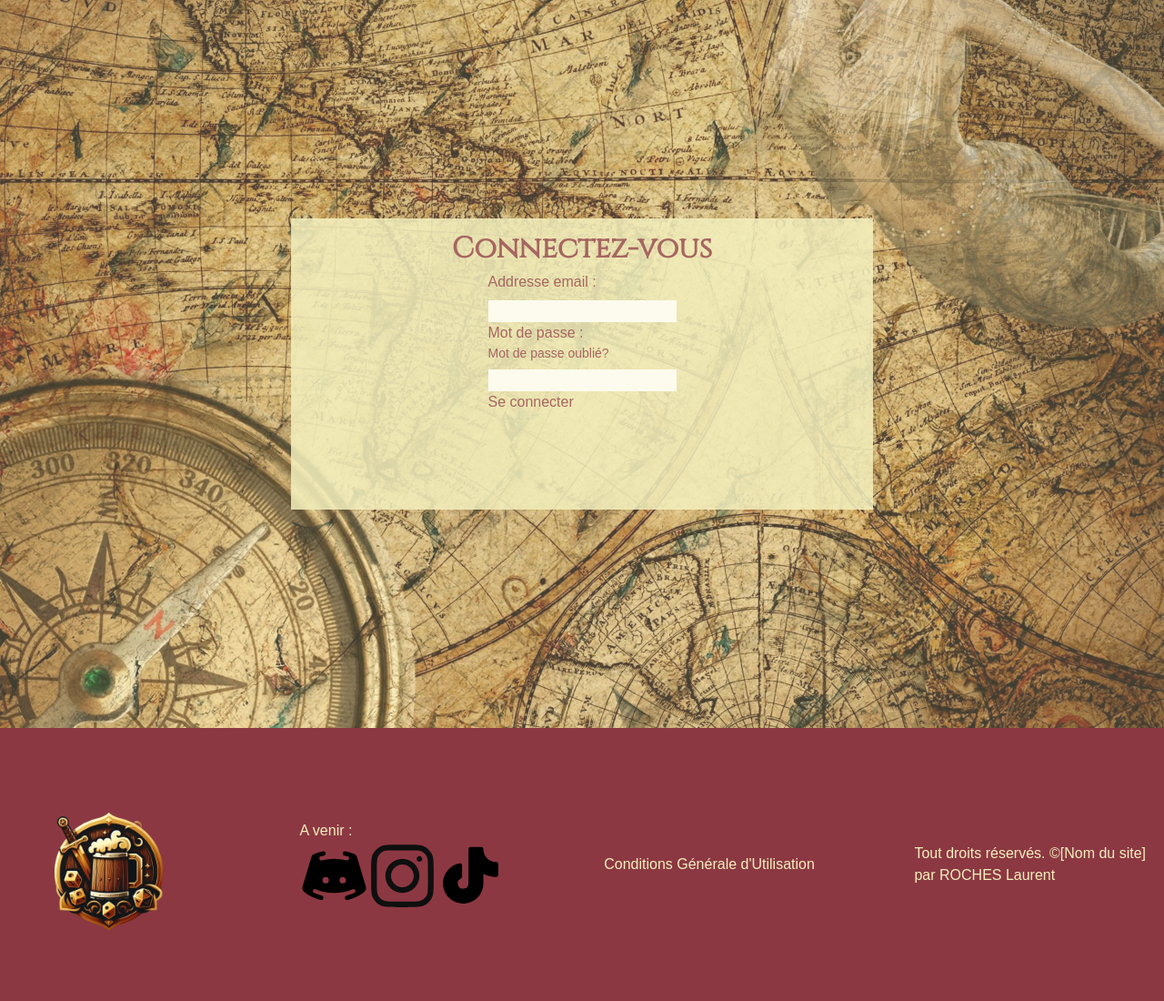
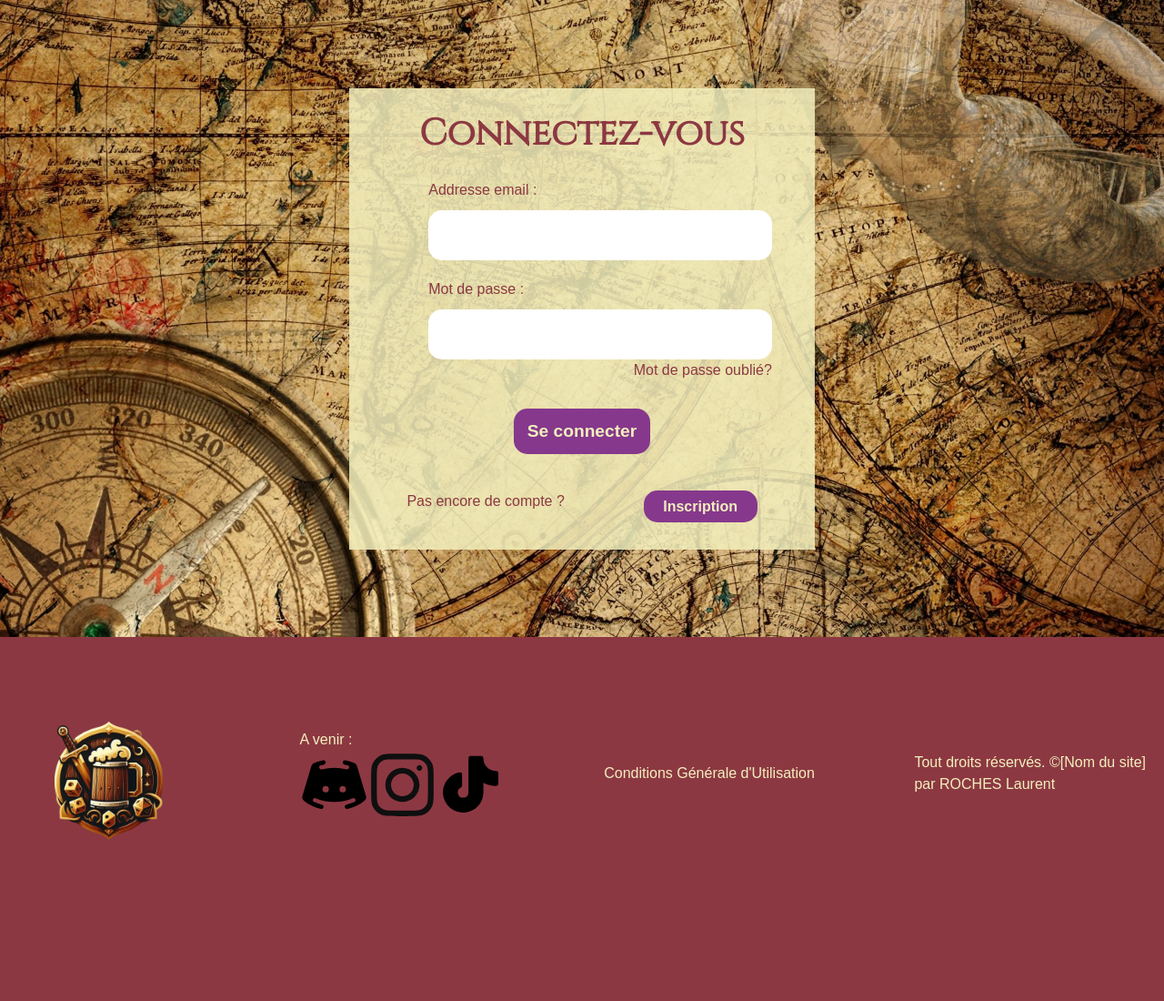
Before and after one commit to LaurentRoches/diplome_dwwm, a PHP site: template src/Views/connexion.php in a window 1280 px wide. Shown: the part 150-1250 px from the top of the page at 91% size. After the commit the page ends 1073 px from the top, so only its background shows below. Run offline with PHP 8.4, Linux system fonts and the light colour scheme; the template is opened without the code that fills it, so the values that code supplies are empty; some libraries are stand-ins or nearby versions.

Commit message:
front page connexion fait

```diff
--- a/public/css/mobile.css
+++ b/public/css/mobile.css
@@ -9,46 +9,28 @@
     --noir: #292929;
 }
 
-    /* Définistion des assets */
-/* Bouton action */
-.btn_action_gd {
-    width: 150px;
-    height: 50px;
-    background-color:var(--marron_c);
-    border: none;
-    border-radius: 25px;
-    color: var(--blanc);
-    font-size: 1.2em;
-    font-weight: bold;
-    font-family: 'Merriweather', sans-serif;
-    cursor: pointer;
-    text-align: center;
-    line-height: 50px;
-    transition: transform 0.3s ease, box-shadow 0.3s ease;
+/* fond des formulaire */
+.form_bg {
+    min-height: 500px;
 }
-/* Effet au survol */
-.btn_action:hover {
-    transform: scale(1.05);
-    box-shadow: 0px 4px 15px rgba(140, 49, 15, 0.8);
-}
-/* Effet au clic */
-.btn_action:active {
-    transform: scale(0.95);
-    box-shadow: none;
-}
-/* Ajout d'un effet focus pour l'accessibilité */
-.btn_action:focus {
-    outline: none;
-    box-shadow: 0 0 0 3px rgba(217, 147, 61, 0.5);
+.form_post_texte {
+    width: 75%;
 }
 
 
 /* nav_bar et menu burger */
+.header_flex {
+    width: 65%;
+}
+.logo_header {
+    width: 100px;
+    height: 100px;
+}
+
 .navbar .nav-links {
     position: absolute;
     right: 0;
-    height: 100vh;
-    top: 60px;
+    top: 100px;
     background-color: rgba(0, 0, 0, 0);
     flex-direction: column;
     align-items: center;
@@ -86,7 +68,34 @@
 }
 
 
+        /*  FOOTER */
 
+footer {
+    flex-direction: column;
+}
+.footer_sociaux p {
+    align-self: center;
+    margin-bottom: 5px;
+}
+.footer_logo {
+    width: 75px;
+    height: 75px;
+}
+.footer_icone {
+    width: 25px;
+    height: 25px;
+    margin: 0px 20px;
+}
+        /* FIN DU FOOTER */
+
+
+        /* CONNEXION */
+.connexion_titre {
+    font-size: 1.5em;
+}
+.connexion_champs {
+    margin: 20px 10px;
+}
 
 /* banner accueil */
 .banner_accueil {
--- a/public/css/pc.css
+++ b/public/css/pc.css
@@ -3,10 +3,12 @@
     --blanc: #f2f2f2;
     --parchemin: #f2efbd;
     --ecriture: #8C3842;
-    --violet: #86388C;
+    --utilisateur: #86388C;
     --hover: #5F558C;
-    --bleu: #38718C;
+    --article: #38718C;
     --noir: #292929;
+    --succes: #286D22;
+    --erreur: #DB0000;
 }
 
 * {
@@ -27,6 +29,86 @@ a {
 h1, h2, h3 {
     font-family: 'Cinzel';
     font-weight: bolder;
+}
+
+    /* Définistion des assets */
+/* Bouton action */
+.btn_gd_utilisateur {
+    width: 150px;
+    height: 50px;
+    background-color:var(--utilisateur);
+    border: none;
+    border-radius: 15px;
+    color: var(--parchemin);
+    font-size: 1.2em;
+    font-weight: bold;
+    font-family: 'Merriweather', sans-serif;
+    cursor: pointer;
+    text-align: center;
+    line-height: 50px;
+    transition: transform 0.3s ease, box-shadow 0.3s ease;
+}
+/* Effet au survol */
+.btn_gd_utilisateur:hover {
+    transform: scale(1.05);
+    background-color: var(--hover);
+    box-shadow: 4px 4px 15px var(--utilisateur);
+}
+
+/* Bouton action */
+.btn_pt_utilisateur {
+    width: 125px;
+    height: 35px;
+    background-color:var(--utilisateur);
+    border: none;
+    border-radius: 15px;
+    color: var(--parchemin);
+    font-size: 1em;
+    font-weight: bold;
+    font-family: 'Merriweather', sans-serif;
+    cursor: pointer;
+    text-align: center;
+    line-height: 35px;
+    transition: transform 0.3s ease, box-shadow 0.3s ease;
+}
+/* Effet au survol */
+.btn_pt_utilisateur:hover {
+    transform: scale(1.05);
+    background-color: var(--hover);
+    box-shadow: 4px 4px 15px var(--utilisateur);
+}
+
+
+.erreur_texte {
+    color: var(--erreur);
+    font-weight: 900;
+}
+.succes_texte {
+    color: var(--succes);
+    font-weight: 900;
+}
+
+/* fond des formulaire */
+.form_bg {
+    position: relative;
+    background-image: url('/../img/form_bg_img.jpg');
+    background-size: cover;
+    background-position: center;
+    height: 100%;
+    min-height: 700px;
+    display: flex;
+    align-items: center;
+    justify-content: center;
+}
+.form_post_texte {
+    display: flex;
+    flex-direction: column;
+    width: 40%;
+    height: 70%;
+    background-color: rgba(242, 239, 189, 0.85);
+    padding: 10px 20px;
+    align-items: center;
+    margin: 75px 10px;
 }
 
 
@@ -131,39 +213,48 @@ footer {
         /* FIN DU FOOTER */
 
 
-.form_bg {
-    position: relative;
-    background-image: url('/../img/form_bg_img.jpg');
-    background-size: cover;
-    background-position: center;
-    height: 100vh;
+        /* CONNEXION */
+.connexion_titre {
     display: flex;
-    align-items: center;
+    width: 80%;
+    font-size: 2.5em;
+    font-weight: bolder;
     justify-content: center;
+    margin: 10px 20px;
 }
-
-.form_bg::before {
-    content: '';
-    position: absolute;
-    top: 0;
-    left: 0;
-    right: 0;
-    bottom: 0;
-    background-color: rgba(242, 239, 189, 0.25);
-    z-index: 0;
-}
-
-.form_post_texte {
+.connexion_form {
+    width: 80%;
     display: flex;
     flex-direction: column;
-    width: 50%;
-    height: 40%;
-    background-color: rgba(242, 239, 189, 0.85);
-    align-items: center;
-    padding: 10px 20px;
 }
-
-.connexion_titre {
-    font-size: 2em;
-    font-weight: 900;
+.connexion_champs {
+    display: flex;
+    flex-direction: column;
+    width: 100%;
+    margin: 10px 20px;
 }
+.connexion_champs a{
+    display: flex;
+    justify-content: flex-end;
+}
+.connexion_champs input {
+    width: 100%;
+    height: 55px;
+    border-radius: 15px;
+    padding: 5px;
+    margin-top: 10px;
+}
+.connexion_form .btn_gd_utilisateur {
+    align-self: center;
+    justify-self: flex-end;
+    margin: 20px 30px;
+}
+.connexion_inscription {
+    display: flex;
+    flex-direction: row;
+    justify-content: space-around;
+    align-content: center;
+    width: 100%;
+    margin: 20px 10px;
+}
+        /* FIN DE CONNEXION */
--- a/src/Views/connexion.php
+++ b/src/Views/connexion.php
@@ -14,35 +14,27 @@ $_SESSION['succes'] = '';
         <h2 class="connexion_titre">Connectez-vous</h2>
         <?php
         if($erreur !== '') { ?>
-      <p> <?= $erreur ?> </p>
+        <p class="erreur_texte"> <?= $erreur ?> </p>
         <?php }
         if($succes !== '') { ?>
-      <p> <?= $succes ?> </p>
+        <p class="succes_texte"> <?= $succes ?> </p>
           <?php } ?>
-    <form class="" action="<?=HOME_URL?>connexion" method="POST">
-        <div>
+        <form class="connexion_form" action="<?=HOME_URL?>connexion" method="POST">
+            <div class="connexion_champs">
                 <label for="email" class="">Addresse email :</label>
-            <div class="mt-2">
                 <input id="str_email" name="str_email" type="email" autocomplete="email" required class="">
             </div>
-        </div>
-
-          <div>
-            <div class="">
+            <div class="connexion_champs">
                 <label for="str_mdp" class="">Mot de passe :</label>
-              <div class="text-sm">
+                <input id="str_mdp" name="str_mdp" type="password" required class="">
                 <a href="#" class="">Mot de passe oublié?</a>
             </div>
+            <button type="submit" class="btn_gd_utilisateur">Se connecter</button>
+        </form>
+        <div class="connexion_inscription">
+            <p>Pas encore de compte ?</p>
+            <button class="btn_pt_utilisateur">Inscription</button>
         </div>
-            <div class="mt-2">
-              <input id="str_mdp" name="str_mdp" type="password" required class="">
-            </div>
-          </div>
-
-          <div>
-            <button type="submit" class="">Se connecter</button>
-          </div>
-    </form>
     </div>
 </div>
 
```
Lines whose indentation alone changed are shown as unchanged.
